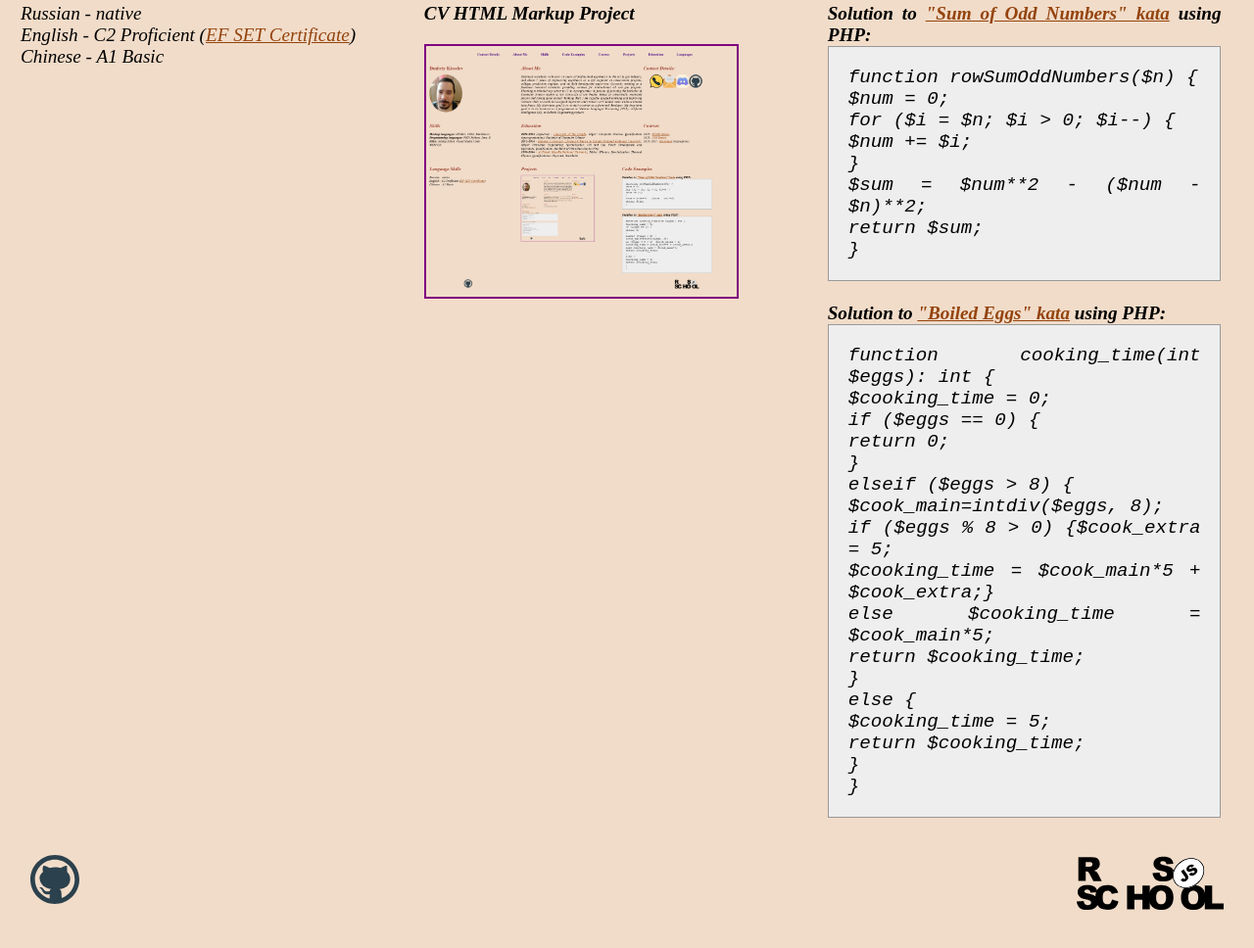
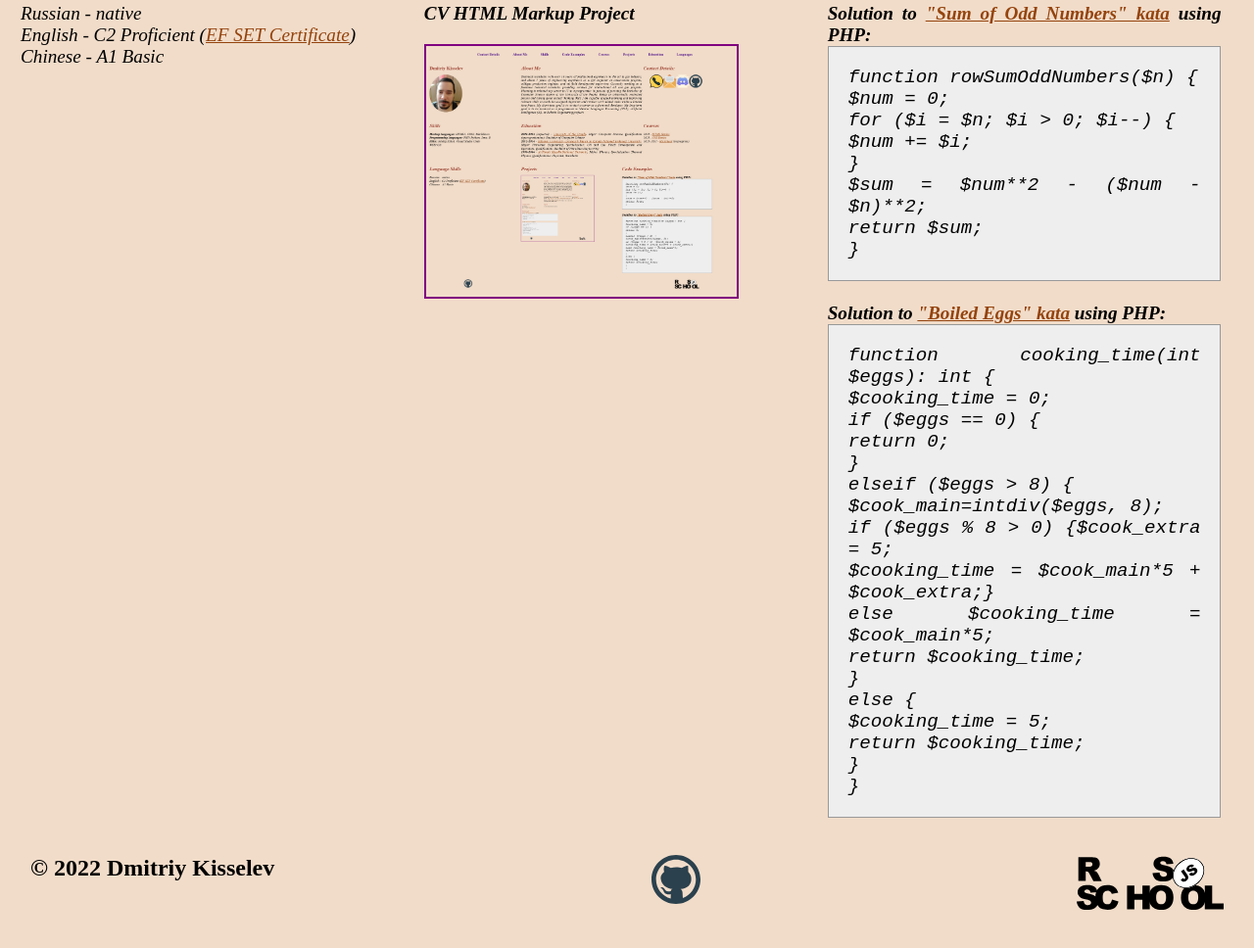
Before and after one commit to st2030/rsschool-cv, a plain HTML site: page index.html in a window 1280 px wide. Shown: the part 1074-2042 px from the top of the page at 98% size. Drawn offline with Linux system fonts and the light colour scheme.

Commit message:
feature: add copyright line

```diff
--- a/index.html
+++ b/index.html
@@ -124,6 +124,7 @@
 <footer class="footer">
     <div class="container">
         <ul class="footer-list">
+            <li><span class="copyright">© 2022 Dmitriy Kisselev</span></li>
             <li><a href="https://github.com/st2030/"><img src="assets/svg/github.svg" alt="st2030 at github.com" class="GH_logo"></a></li>
             <li><a href="https://rs.school/js/"><img src="assets/svg/rs_school_js.svg" alt="RS School Logo" class="RS_logo"></a></li>
         </ul>
--- a/style.css
+++ b/style.css
@@ -214,3 +214,8 @@ a { text-decoration: none; }
     border: 2px solid purple;
     width: 80%;
 }
+
+.copyright {
+    font-size: 24px;
+    font-weight: bold;
+}
```
